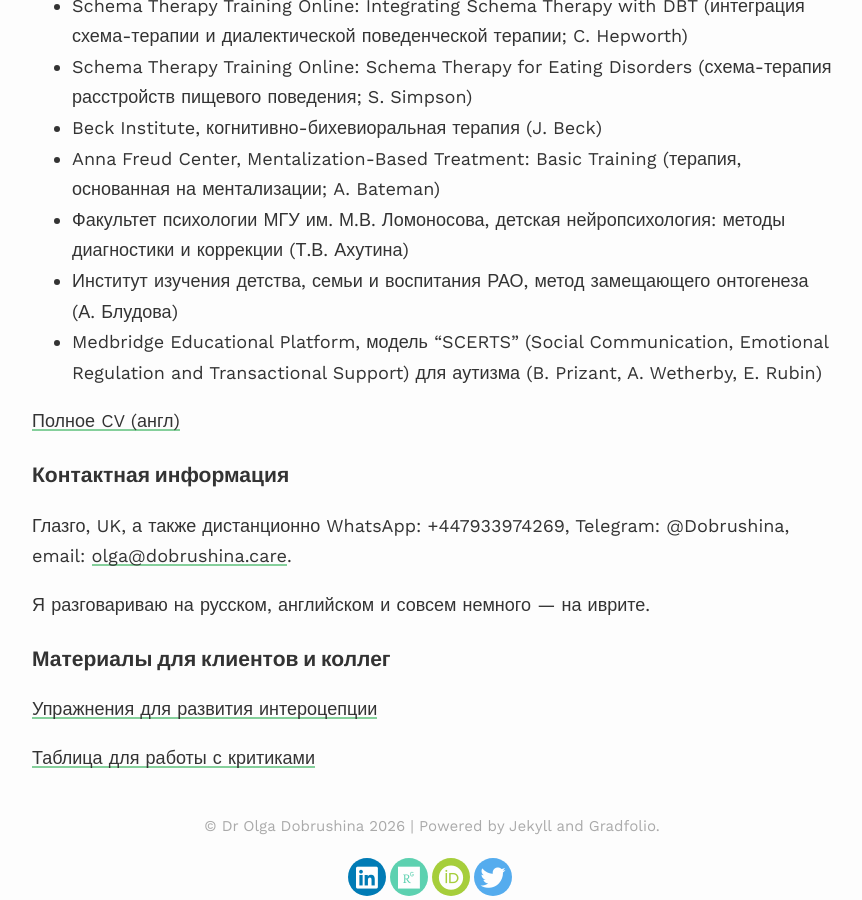
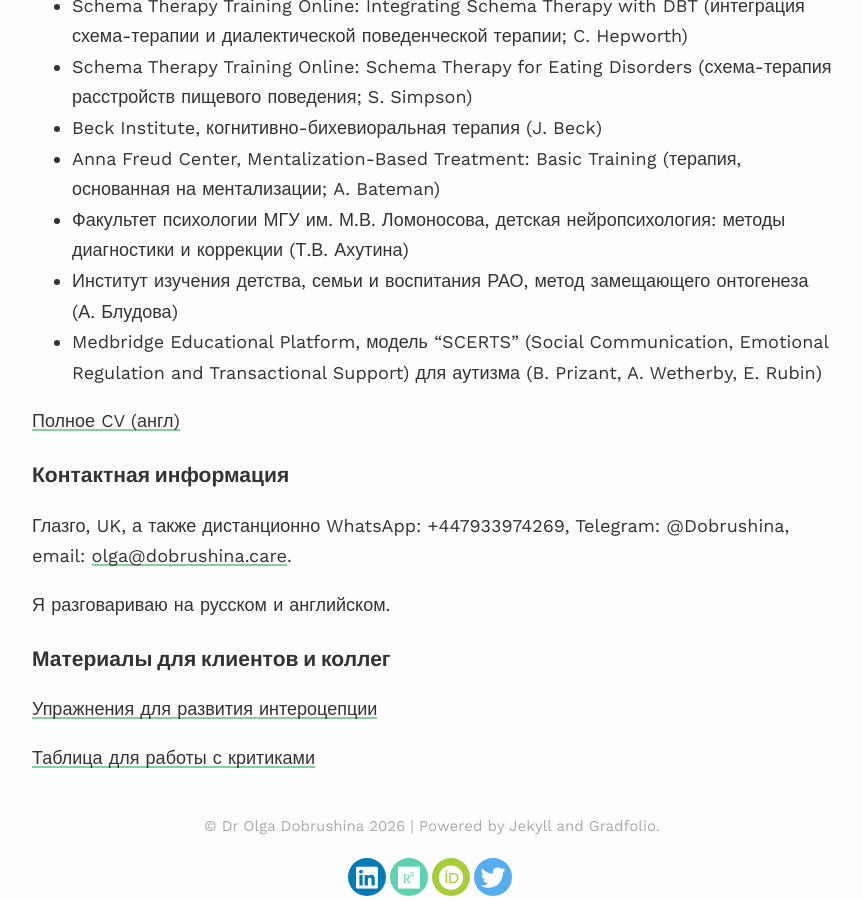
Before and after one commit to dobrushina/dobrushina.github.io, a Jekyll site: the page built from Russian.md, in a window 1280 px wide and 900 px high, scrolled down 3468 px. Shown: the whole window, without its empty margins (208-1070 px from the left). Built offline with Jekyll 4.4.1, drawn with Linux system fonts in a browser that asks for light colours; nearby versions of some CDN libraries.

```diff
--- a/Russian.md
+++ b/Russian.md
@@ -56,7 +56,7 @@ published: true
 Глазго, UK, а также дистанционно
 WhatsApp: +447933974269, Telegram: @Dobrushina, email: [olga@dobrushina.care](mailto:olga@dobrushina.care).
 
-Я разговариваю на русском, английском и совсем немного&nbsp;— на иврите.
+Я разговариваю на русском и английском.
 
 ### <a name="materials"></a>Материалы для клиентов и коллег
 [Упражнения для развития интероцепции](files/Interoception_cards_Rus.pdf)
```
Also changed, not shown: index.md (+1 -1 lines).
